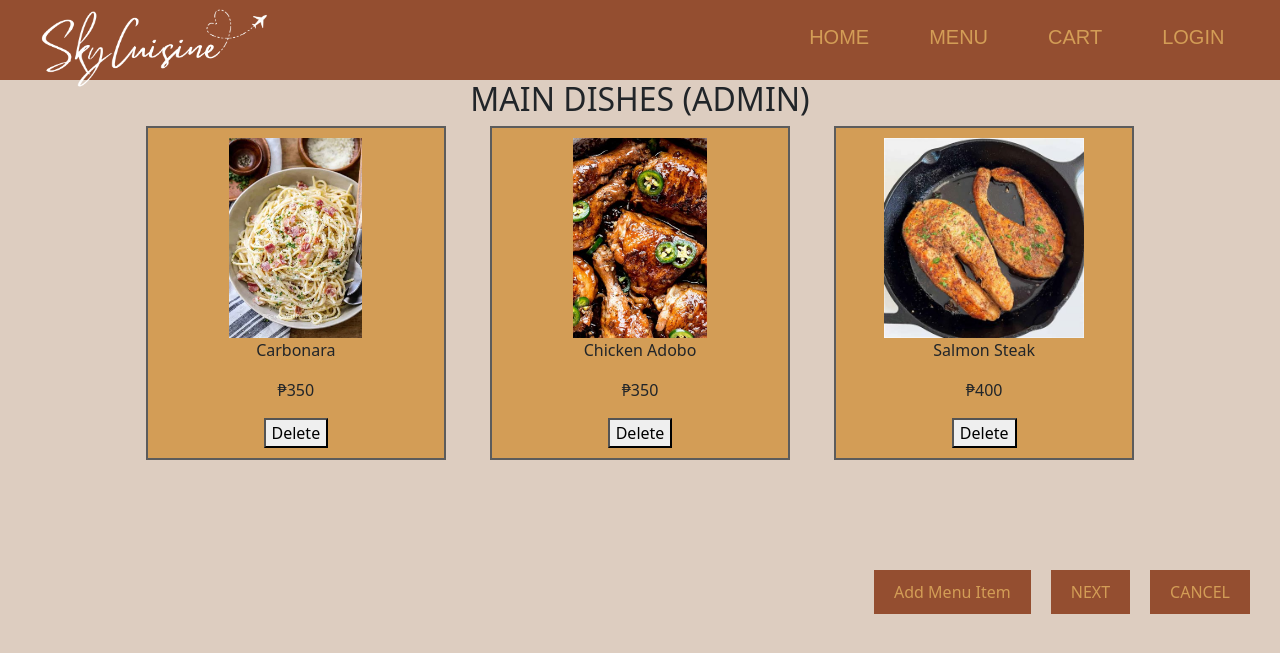
After one commit to laivenb/ITPROG-MP1, a PHP site: page /admin_main.php in a window 1280 px wide. The commit adds this page. Shown: the top 653 px of the page. Run offline with PHP 8.4, Linux system fonts and the light colour scheme; some libraries are stand-ins or nearby versions.

Commit message:
Add files via upload

```diff
--- /dev/null
+++ b/admin_main.php
@@ -0,0 +1,207 @@
+<!DOCTYPE html>
+<html lang="en">
+<head>
+  <meta charset="UTF-8">
+  <meta name="viewport" content="width=device-width, initial-scale=1.0">
+  <title>Main</title>
+  <!-- Import Header Stylesheet -->
+  <link rel="stylesheet" href="assets/styles/header.css">
+  <link href="https://cdn.jsdelivr.net/npm/bootstrap@5.4.0/dist/css/bootstrap.min.css" rel="stylesheet">
+  <style>
+    body {
+      background-color: #ddcdc0;
+    }
+
+    .menu-items {
+      text-align: center;
+    }
+
+    .menu-item {
+      display: inline-block;
+      margin: 0 20px;
+      vertical-align: top;
+      border: 2px solid #5c5c5c;
+      padding: 10px;
+      background-color: #d39d56;
+      width: 300px;
+    }
+
+    .menu-item img {
+      max-width: 100%;
+      max-height: 200px;
+      display: block;
+      margin: 0 auto;
+    }
+
+    h2 {
+      text-align: center;
+    }
+
+    .navigation {
+      display: flex;
+      margin-top: 100px;
+      justify-content: flex-end;
+      padding-right: 20px;
+    }
+
+    .navigation a {
+      display: inline-block;
+      padding: 10px 20px;
+      margin: 10px;
+      border: 2px solid ##944e30;
+      background-color: #944e30;
+      text-decoration: none;
+      color: #d39d56;
+      transition: background-color 0.3s, color 0.3s;
+    }
+
+    .navigation a:hover {
+        color: #ffffff;
+    }
+
+    /* Modal styles */
+    .modal {
+      display: none;
+      position: fixed;
+      top: 0;
+      left: 0;
+      width: 100%;
+      height: 100%;
+      background-color: rgba(0, 0, 0, 0.5);
+      z-index: 9999;
+    }
+
+    .modal-content {
+      background-color: white;
+      width: 300px;
+      margin: 100px auto;
+      padding: 20px;
+      border-radius: 5px;
+    }
+  </style>
+</head>
+<body>
+  <!-- Navigation Bar Start-->
+  <div class="navBar">
+    <img class="logo" id="logo" src="./assets/images/SkyCuisineLogo.png"/>
+    <ul>
+      <li><a href="#">HOME</a></li>
+      <li><a href="#">MENU</a>
+        <div class="navDropdown">
+          <ul class="navBarDrop">
+            <li><a href="#">MAIN</a></li>
+            <li><a href="#">SIDES</a></li>
+            <li><a href="#">DRINKS</a></li>
+            <li><a href="#">COMBO</a></li>
+          </ul>
+        </div>
+      </li>
+      <li><a href="#">CART</a></li>
+      <li><a href="login.php">LOGIN</a></li>
+    </ul>
+  </div>
+  <!-- Navigation Bar End-->
+
+  <main>
+    <h2>MAIN DISHES (ADMIN)</h2>
+    <section class="menu-items">
+      <article class="menu-item">
+        <img src="assets/images/carbonara.jpg" alt="Carbonara">
+        <p>Carbonara</p>
+        <p>&#8369;350</p>
+        <button class="delete-btn" data-id="1">Delete</button>
+      </article>
+      <article class="menu-item">
+        <img src="assets/images/chicken_adobo.jpg" alt="Chicken Adobo">
+        <p>Chicken Adobo</p>
+        <p>&#8369;350</p>
+        <button class="delete-btn" data-id="2">Delete</button>
+      </article>
+      <article class="menu-item">
+        <img src="assets/images/salmon_steak.jpg" alt="Salmon Steak">
+        <p>Salmon Steak</p>
+        <p>&#8369;400</p>
+        <button class="delete-btn" data-id="3">Delete</button>
+      </article>
+    </section>
+
+    <!-- Modal for adding a new menu item -->
+    <div class="modal">
+      <div class="modal-content">
+        <h3>Add New Menu Item</h3>
+        <form id="add-menu-form" enctype="multipart/form-data">
+  <label for="dish-image">Dish Image:</label><br>
+  <input type="file" id="dish-image" name="dish-image" accept="image/*" required><br><br>
+
+  <label for="dish-name">Dish Name:</label><br>
+  <input type="text" id="dish-name" name="dish-name" required><br><br>
+
+  <label for="dish-price">Dish Price (PHP):</label><br>
+  <input type="number" id="dish-price" name="dish-price" required><br><br>
+
+  <button type="submit">Add</button>
+</form>
+      </div>
+    </div>
+
+
+    <div class="navigation">
+    <a href="#" class="add-menu-btn">Add Menu Item</button>
+      <a href="#" class="next-btn">NEXT</a>
+      <a href="#" class="cancel-btn">CANCEL</a>
+    </div>
+
+
+  </main>
+  <script>
+  // Get the modal
+  const modal = document.querySelector('.modal');
+  // Get the button that opens the modal
+  const addMenuBtn = document.querySelector('.add-menu-btn');
+  // Get the <span> element that closes the modal
+  const closeModalBtn = document.querySelector('.cancel-btn');
+
+  // When the user clicks the button, open the modal
+  addMenuBtn.addEventListener('click', function() {
+    modal.style.display = 'block';
+  });
+
+  // When the user clicks on <span> (x), close the modal
+  closeModalBtn.addEventListener('click', function() {
+    modal.style.display = 'none';
+  });
+
+  // When the user clicks anywhere outside of the modal, close it
+  window.addEventListener('click', function(event) {
+    if (event.target == modal) {
+      modal.style.display = 'none';
+    }
+  });
+
+  // Handle form submission
+const addMenuForm = document.getElementById('add-menu-form');
+addMenuForm.addEventListener('submit', function(event) {
+  event.preventDefault(); // Prevent form submission
+  // Get form data
+  const dishImageFile = document.getElementById('dish-image').files[0]; // Get the selected file
+  const dishName = document.getElementById('dish-name').value;
+  const dishPrice = document.getElementById('dish-price').value;
+
+  // Create FormData object to send file data
+  const formData = new FormData();
+  formData.append('dish-image', dishImageFile);
+  formData.append('dish-name', dishName);
+  formData.append('dish-price', dishPrice);
+
+  // Do something with the form data (e.g., send to server using AJAX)
+  console.log('Dish Image File:', dishImageFile);
+  console.log('Dish Name:', dishName);
+  console.log('Dish Price:', dishPrice);
+
+  // Close the modal after form submission
+  modal.style.display = 'none';
+  // You can perform further actions (e.g., AJAX request to add the item)
+});
+</script>
+</body>
+</html>
--- a/drinks.php
+++ b/drinks.php
@@ -58,6 +58,7 @@
     .navigation a:hover {
         color: #ffffff;
     }
+    </style>
 </head>
 <body>
   <!-- Navigation Bar Start-->
--- a/sides.php
+++ b/sides.php
@@ -58,6 +58,7 @@
     .navigation a:hover {
         color: #ffffff;
     }
+    </style>
 </head>
 <body>
   <!-- Navigation Bar Start-->
```
Also changed, not shown: admin_drinks.php (added, +207 -0 lines), admin_sides.php (added, +207 -0 lines).
